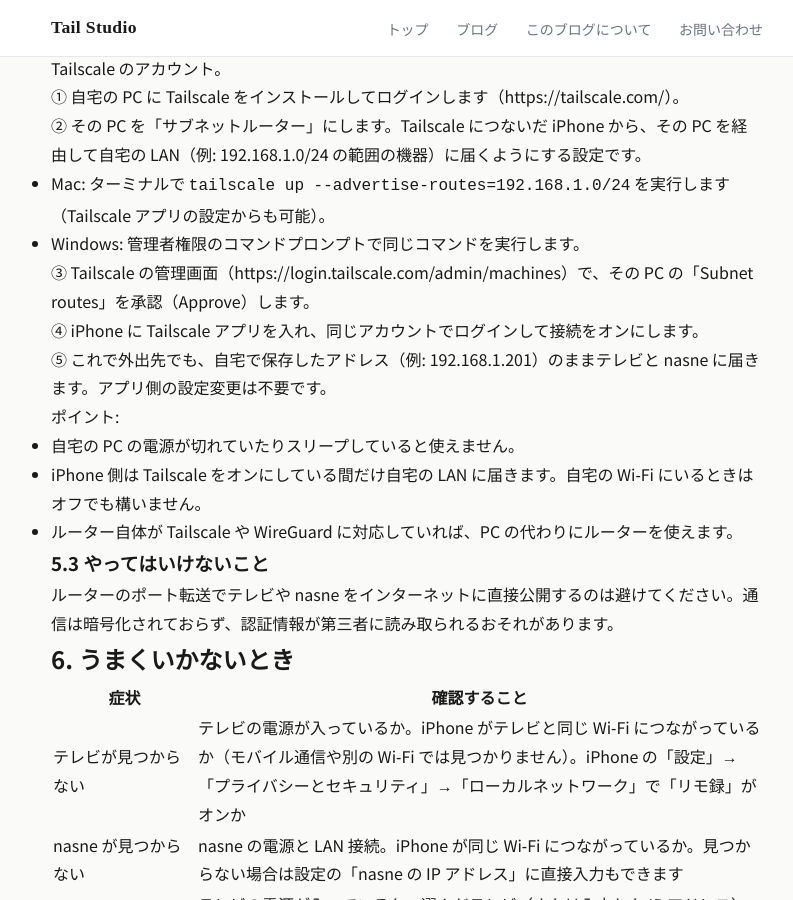
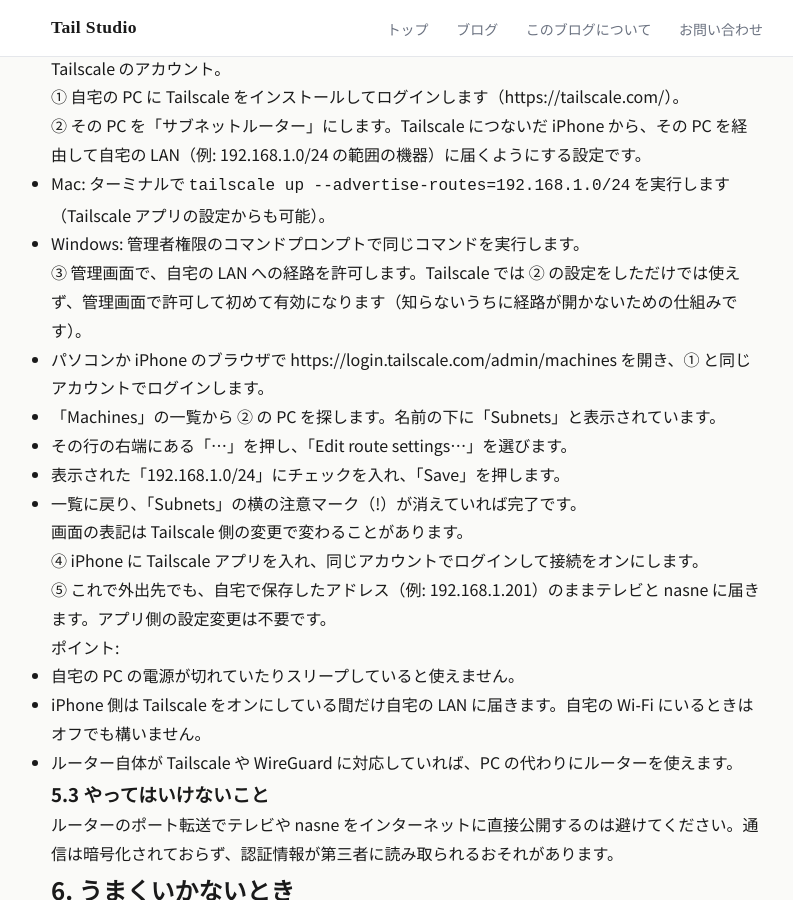
Before and after one commit to wat--/app-policies, a Jekyll site: the page built from apps/rimoroku/guide.md, in a window 1280 px wide and 900 px high, scrolled down 2449 px. Shown: the whole window, without its empty margins (233-1026 px from the left). Built offline with Jekyll 4.4.1, drawn with Linux system fonts in a browser that asks for light colours.

Commit message:
リモ録ガイド: Tailscale の経路許可の手順を具体化
Co-Authored-By: Claude Opus 5.5 <noreply@anthropic.com>

```diff
--- a/apps/rimoroku/guide.md
+++ b/apps/rimoroku/guide.md
@@ -100,7 +100,15 @@ VPN の条件は「iPhone から自宅 LAN のアドレス（192.168.x.x）に
 - Mac: ターミナルで `tailscale up --advertise-routes=192.168.1.0/24` を実行します（Tailscale アプリの設定からも可能）。
 - Windows: 管理者権限のコマンドプロンプトで同じコマンドを実行します。
 
-③ Tailscale の管理画面（https://login.tailscale.com/admin/machines）で、その PC の「Subnet routes」を承認（Approve）します。
+③ 管理画面で、自宅の LAN への経路を許可します。Tailscale では ② の設定をしただけでは使えず、管理画面で許可して初めて有効になります（知らないうちに経路が開かないための仕組みです）。
+
+- パソコンか iPhone のブラウザで https://login.tailscale.com/admin/machines を開き、① と同じアカウントでログインします。
+- 「Machines」の一覧から ② の PC を探します。名前の下に「Subnets」と表示されています。
+- その行の右端にある「…」を押し、「Edit route settings…」を選びます。
+- 表示された「192.168.1.0/24」にチェックを入れ、「Save」を押します。
+- 一覧に戻り、「Subnets」の横の注意マーク（!）が消えていれば完了です。
+
+画面の表記は Tailscale 側の変更で変わることがあります。
 
 ④ iPhone に Tailscale アプリを入れ、同じアカウントでログインして接続をオンにします。
 
```
